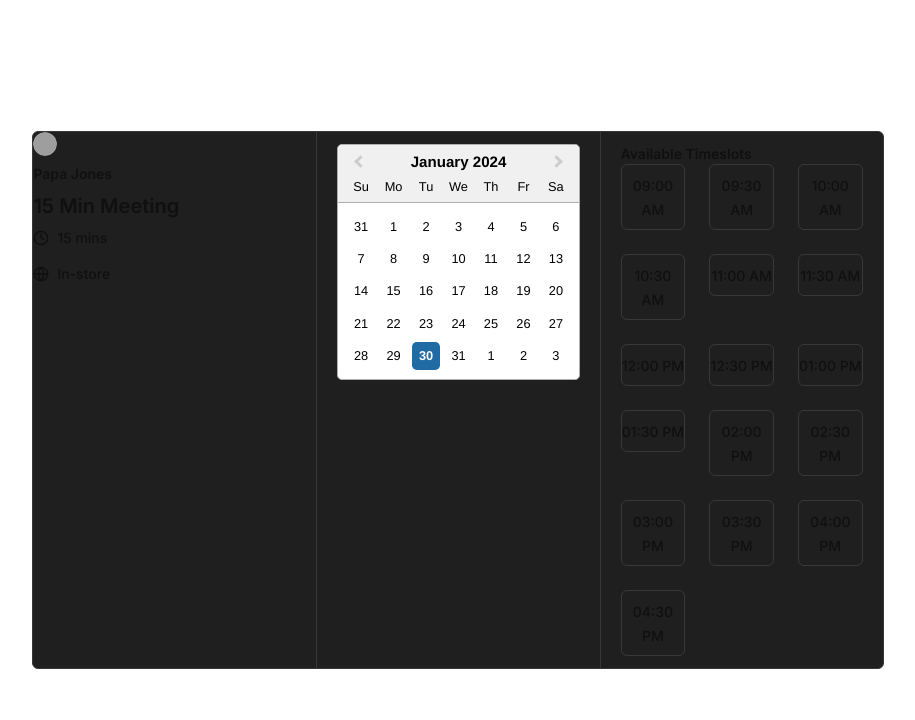
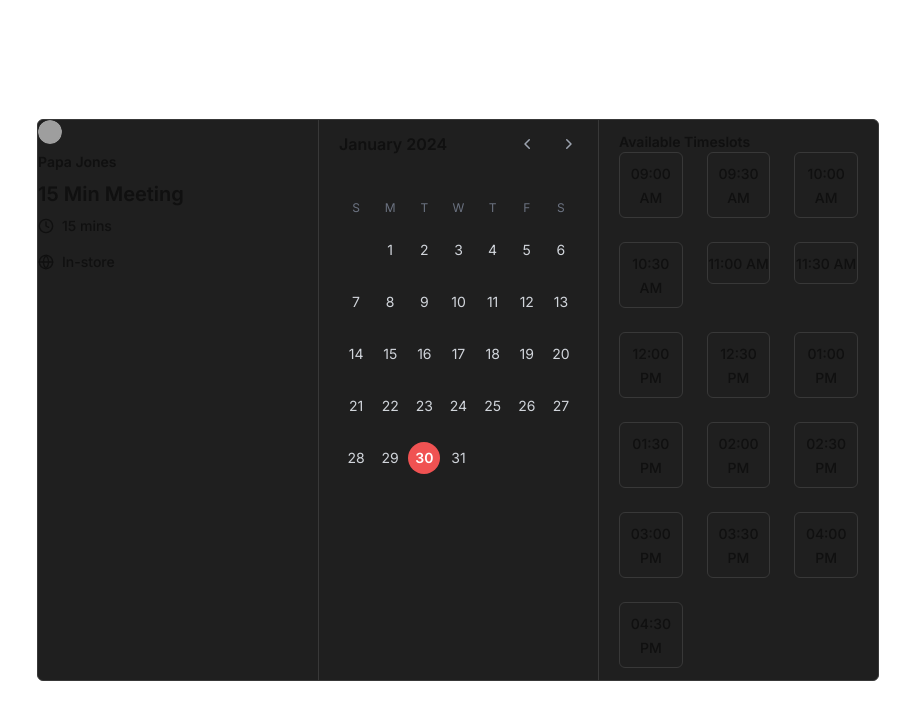
Before and after one commit to Ayub-Ian/project-x, a Next.js app: page /1/1 in a window 1280 px wide. Shown: the top 720 px of the page, without its empty margins (182-1097 px from the left). Built offline with nearby package versions, Linux system fonts and the light colour scheme; grey boxes are pictures that could not be loaded.

Commit message:
Custom date picker

```diff
--- a/package.json
+++ b/package.json
@@ -13,6 +13,7 @@
     "@supabase/supabase-js": "^2.39.3",
     "classnames": "^2.5.1",
     "date-arithmetic": "^4.1.0",
+    "date-fns": "^3.3.1",
     "flowbite": "^2.3.0",
     "formik": "^2.4.5",
     "moment": "^2.30.1",
--- a/src/app/(public)/[slug]/[id]/page.js
+++ b/src/app/(public)/[slug]/[id]/page.js
@@ -81,7 +81,7 @@ function BookingPage() {
               </div>
 
           </div>
-          <div className="mt-auto md:max-w-[460px] px-5 py-3 h-full">
+          <div className="mt-auto md:max-w-[560px] px-5 py-3 h-full">
             <DatePick />
           </div>
           <div className="flex flex-col md:max-w-[280px] px-5 py-3 items-start h-full min-w-full">
--- a/src/components/booking/datepicker.jsx
+++ b/src/components/booking/datepicker.jsx
@@ -1,22 +1,201 @@
 'use client'
-import React, { useState} from 'react';
-import DatePicker from "react-datepicker";
+import React, { Fragment, useState} from 'react';
+import {
+  add,
+  eachDayOfInterval,
+  endOfMonth,
+  format,
+  getDay,
+  isEqual,
+  isSameDay,
+  isSameMonth,
+  isToday,
+  parse,
+  parseISO,
+  startOfToday,
+} from 'date-fns'
+
+
+
+let colStartClasses = [
+  '',
+  'col-start-2',
+  'col-start-3',
+  'col-start-4',
+  'col-start-5',
+  'col-start-6',
+  'col-start-7',
+]
+
+const meetings = [
+  {
+    id: 1,
+    name: 'Leslie Alexander',
+    imageUrl:
+      'https://images.unsplash.com/photo-1494790108377-be9c29b29330?ixlib=rb-1.2.1&ixid=eyJhcHBfaWQiOjEyMDd9&auto=format&fit=facearea&facepad=2&w=256&h=256&q=80',
+    startDatetime: '2024-05-11T13:00',
+    endDatetime: '2024-05-11T14:30',
+  },
+  {
+    id: 2,
+    name: 'Michael Foster',
+    imageUrl:
+      'https://images.unsplash.com/photo-1519244703995-f4e0f30006d5?ixlib=rb-1.2.1&ixid=eyJhcHBfaWQiOjEyMDd9&auto=format&fit=facearea&facepad=2&w=256&h=256&q=80',
+    startDatetime: '2024-05-20T09:00',
+    endDatetime: '2024-05-20T11:30',
+  },
+  {
+    id: 3,
+    name: 'Dries Vincent',
+    imageUrl:
+      'https://images.unsplash.com/photo-1506794778202-cad84cf45f1d?ixlib=rb-1.2.1&ixid=eyJhcHBfaWQiOjEyMDd9&auto=format&fit=facearea&facepad=2&w=256&h=256&q=80',
+    startDatetime: '2024-05-20T17:00',
+    endDatetime: '2024-05-20T18:30',
+  },
+  {
+    id: 4,
+    name: 'Leslie Alexander',
+    imageUrl:
+      'https://images.unsplash.com/photo-1494790108377-be9c29b29330?ixlib=rb-1.2.1&ixid=eyJhcHBfaWQiOjEyMDd9&auto=format&fit=facearea&facepad=2&w=256&h=256&q=80',
+    startDatetime: '2024-06-09T13:00',
+    endDatetime: '2024-06-09T14:30',
+  },
+  {
+    id: 5,
+    name: 'Michael Foster',
+    imageUrl:
+      'https://images.unsplash.com/photo-1519244703995-f4e0f30006d5?ixlib=rb-1.2.1&ixid=eyJhcHBfaWQiOjEyMDd9&auto=format&fit=facearea&facepad=2&w=256&h=256&q=80',
+    startDatetime: '2024-05-13T14:00',
+    endDatetime: '2024-05-13T14:30',
+  },
+]
+
+function classNames(...classes) {
+  return classes.filter(Boolean).join(' ')
+}
 
 
 
 
 export default function DatePick(props) {
-    const [startDate, setStartDate] = useState(new Date());
+  let today = startOfToday()
+  let [selectedDay, setSelectedDay] = useState(today)
+  let [currentMonth, setCurrentMonth] = useState(format(today, 'MMM-yyyy'))
+  let firstDayCurrentMonth = parse(currentMonth, 'MMM-yyyy', new Date())
+
+  let days = eachDayOfInterval({
+    start: firstDayCurrentMonth,
+    end: endOfMonth(firstDayCurrentMonth),
+  })
+
+  function previousMonth() {
+    let firstDayNextMonth = add(firstDayCurrentMonth, { months: -1 })
+    setCurrentMonth(format(firstDayNextMonth, 'MMM-yyyy'))
+  }
+
+  function nextMonth() {
+    let firstDayNextMonth = add(firstDayCurrentMonth, { months: 1 })
+    setCurrentMonth(format(firstDayNextMonth, 'MMM-yyyy'))
+  }
+
+  let selectedDayMeetings = meetings.filter((meeting) =>
+    isSameDay(parseISO(meeting.startDatetime), selectedDay)
+  )
+
 
   return (
     <div className='min-w-full'>
 
-      <DatePicker
-      className='datepicker'
-      selected={startDate}
-      onChange={(date) => setStartDate(date)}
-      inline
-    />
-    </div>
+
+            <div className="flex items-center">
+              <h2 className="flex-auto font-semibold">
+                {format(firstDayCurrentMonth, 'MMMM yyyy')}
+              </h2>
+              <button
+                type="button"
+                onClick={previousMonth}
+                className="-my-1.5 flex flex-none items-center justify-center p-1.5 text-gray-400 hover:text-gray-500"
+              >
+                <span className="sr-only">Previous month</span>
+
+<svg aria-hidden="true" xmlns="http://www.w3.org/2000/svg" viewBox="0 0 20 20" fill="currentColor" className="w-5 h-5">
+  <path fillRule="evenodd" d="M11.78 5.22a.75.75 0 0 1 0 1.06L8.06 10l3.72 3.72a.75.75 0 1 1-1.06 1.06l-4.25-4.25a.75.75 0 0 1 0-1.06l4.25-4.25a.75.75 0 0 1 1.06 0Z" clipRule="evenodd" />
+</svg>
+
+              </button>
+              <button
+                onClick={nextMonth}
+                type="button"
+                className="-my-1.5 -mr-1.5 ml-2 flex flex-none items-center justify-center p-1.5 text-gray-400 hover:text-gray-500"
+              >
+                <span className="sr-only">Next month</span>
+                <svg aria-hidden="true" xmlns="http://www.w3.org/2000/svg" viewBox="0 0 20 20" fill="currentColor" className="w-5 h-5">
+  <path fillRule="evenodd" d="M8.22 5.22a.75.75 0 0 1 1.06 0l4.25 4.25a.75.75 0 0 1 0 1.06l-4.25 4.25a.75.75 0 0 1-1.06-1.06L11.94 10 8.22 6.28a.75.75 0 0 1 0-1.06Z" clipRule="evenodd" />
+</svg>
+              </button>
+            </div>
+            <div className="grid grid-cols-7 mt-10 text-xs leading-6 text-center text-gray-500">
+              <div>S</div>
+              <div>M</div>
+              <div>T</div>
+              <div>W</div>
+              <div>T</div>
+              <div>F</div>
+              <div>S</div>
+            </div>
+            <div className="grid grid-cols-7 mt-2 text-sm">
+              {days.map((day, dayIdx) => (
+                <div
+                  key={day.toString()}
+                  className={classNames(
+                    dayIdx === 0 && colStartClasses[getDay(day)],
+                    'py-1.5'
+                  )}
+                >
+                  <button
+                    type="button"
+                    onClick={() => setSelectedDay(day)}
+                    className={classNames(
+                      isEqual(day, selectedDay) && 'text-white',
+                      !isEqual(day, selectedDay) &&
+                        isToday(day) &&
+                        'text-red-500',
+                      !isEqual(day, selectedDay) &&
+                        !isToday(day) &&
+                        isSameMonth(day, firstDayCurrentMonth) &&
+                        'text-gray-300',
+                      !isEqual(day, selectedDay) &&
+                        !isToday(day) &&
+                        !isSameMonth(day, firstDayCurrentMonth) &&
+                        'text-gray-400',
+                      isEqual(day, selectedDay) && isToday(day) && 'bg-red-500',
+                      isEqual(day, selectedDay) &&
+                        !isToday(day) &&
+                        'bg-primary',
+                      !isEqual(day, selectedDay) && 'hover:bg-gray-200',
+                      (isEqual(day, selectedDay) || isToday(day)) &&
+                        'font-semibold',
+                      'mx-auto flex h-8 w-8 items-center justify-center rounded-full'
+                    )}
+                  >
+                    <time dateTime={format(day, 'yyyy-MM-dd')}>
+                      {format(day, 'd')}
+                    </time>
+                  </button>
+
+                  <div className="w-1 h-1 mx-auto mt-1">
+                    {meetings.some((meeting) =>
+                      isSameDay(parseISO(meeting.startDatetime), day)
+                    ) && (
+                      <div className="w-1 h-1 rounded-full bg-sky-500"></div>
+                    )}
+                  </div>
+                </div>
+              ))}
+            </div>
+          </div>
+
+
+
   );
 }
```
Also changed, not shown: 1 other file (tests, documents, lock files or other folders).
